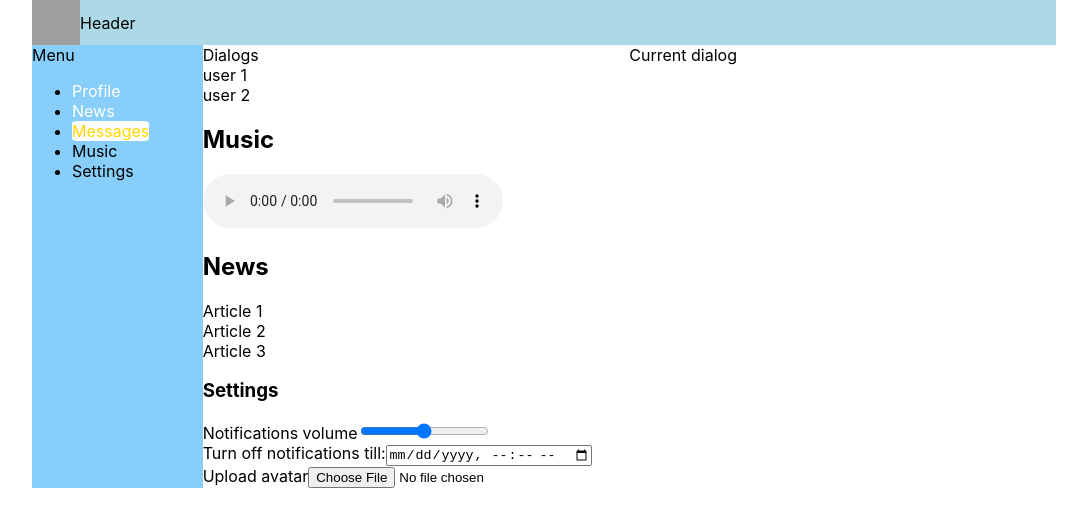
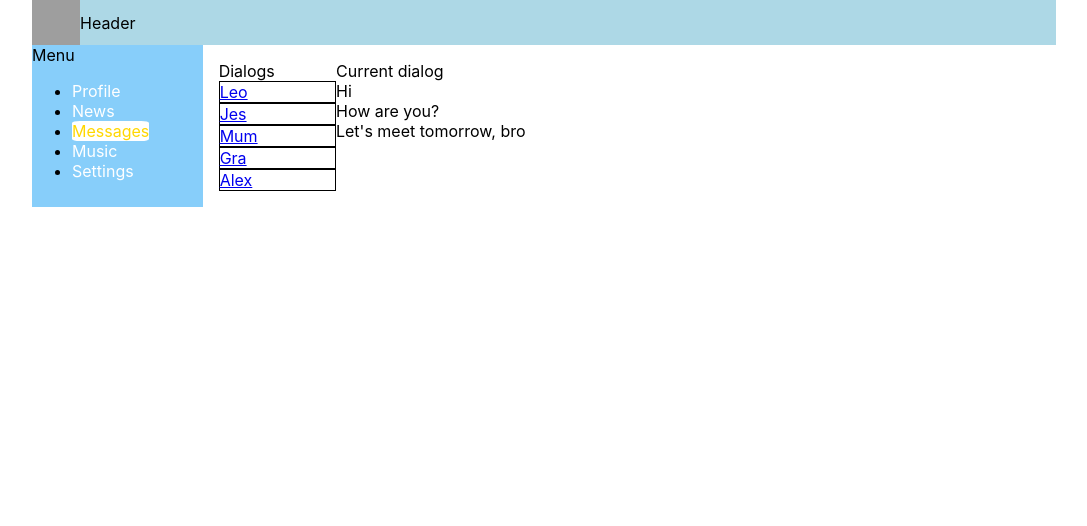
Before and after one commit to leokotman/My-React-app, a React (Create React App) app: page /messages in a window 1280 px wide. Shown: the top 526 px of the page, without its empty margins (96-1183 px from the left). Built offline with nearby package versions, Linux system fonts and the light colour scheme; grey boxes are pictures that could not be loaded.

Commit message:
msgs refactoring
messages components

```diff
--- a/src/App.js
+++ b/src/App.js
@@ -12,17 +12,17 @@ import Settings from './components/Settings/Settings';
 function App(props) {
   return (
     <BrowserRouter>
-        <div className="App">
-          <Header />
-          <Nav />
-          <div>
-            <Route component={Profile} path='/profile' />
-            <Route component={Messages} path='/messages' />
-            <Music/>
-            <News/>
-            <Settings/>
-          </div>
+      <div className="App">
+        <Header />
+        <Nav />
+        <div>
+          <Route component={Profile} path="/profile" />
+          <Route component={Messages} exact path="/messages" />
+          <Route component={Music} path="/music" />
+          <Route component={News} path="/news" />
+          <Route component={Settings} path="/settings" />
         </div>
+      </div>
     </BrowserRouter>
   );
 }
--- a/src/components/Messages/Messages.jsx
+++ b/src/components/Messages/Messages.jsx
@@ -1,15 +1,35 @@
 import React, {Component} from "react";
+import { NavLink } from "react-router-dom";
 import s from "./Messages.module.css";
+
+function Dialog(props) {
+  return (
+  <div className={s.dialog + ' ' + s.active}>
+    <NavLink to={'/dialogs/' + props.id}>{props.name}</NavLink>
+  </div>);
+}
+
+function CurrentDialog(props) {
+  return (<div className={s.message}>{props.message}</div>);
+}
 
 function Messages() {
   return (
     <div className={s.messages}>
-      <section>
+      <section className={s.dialogs}>
         Dialogs
-        <div>user 1</div>
-        <div>user 2</div>
+        <Dialog name='Leo' id='1'/>
+        <Dialog name='Jes' id='2'/>
+        <Dialog name='Mum' id='3'/>
+        <Dialog name='Gra' id='4'/>
+        <Dialog name='Alex' id='5'/>
       </section>
-      <section>Current dialog</section>
+      <section className={s.currentDialog}>
+        Current dialog
+        <CurrentDialog message='Hi' />
+        <CurrentDialog message='How are you?' />
+        <CurrentDialog message="Let's meet tomorrow, bro" />
+      </section>
     </div>
   );
 }
--- a/src/components/Messages/Messages.module.css
+++ b/src/components/Messages/Messages.module.css
@@ -1,4 +1,14 @@
 .messages {
     display: grid;
-    grid-template-columns: 1fr 1fr;
+    grid-template-columns: 1fr 6fr;
+    padding: 1rem;
+    }
+
+    .dialogs .active {
+        color: gold;
+        border: 1px solid #000;
+    }
+
+    .dialog {
+        border: 1px solid lightblue;
 }
--- a/src/components/Navbar/Nav.jsx
+++ b/src/components/Navbar/Nav.jsx
@@ -8,20 +8,20 @@ function Nav() {
       Menu
       <ul>
         <li>
-          <NavLink to="/profile" activeClassName={s.activeLink}>
-
-            Profile
-
-          </NavLink>
+          <NavLink to="/profile" activeClassName={s.activeLink}>Profile</NavLink>
         </li>
         <li>
-          <a>News</a>
+          <NavLink to="/news" activeClassName={s.activeLink}>News</NavLink>
         </li>
         <li>
           <NavLink to="/messages" activeClassName={s.activeLink}>Messages</NavLink>
         </li>
-        <li>Music</li>
-        <li>Settings</li>
+        <li>
+          <NavLink to="/music" activeClassName={s.activeLink}>Music</NavLink>
+        </li>
+        <li>
+          <NavLink to="/settings" activeClassName={s.activeLink}>Settings</NavLink>
+          </li>
       </ul>
     </nav>
   );
```
